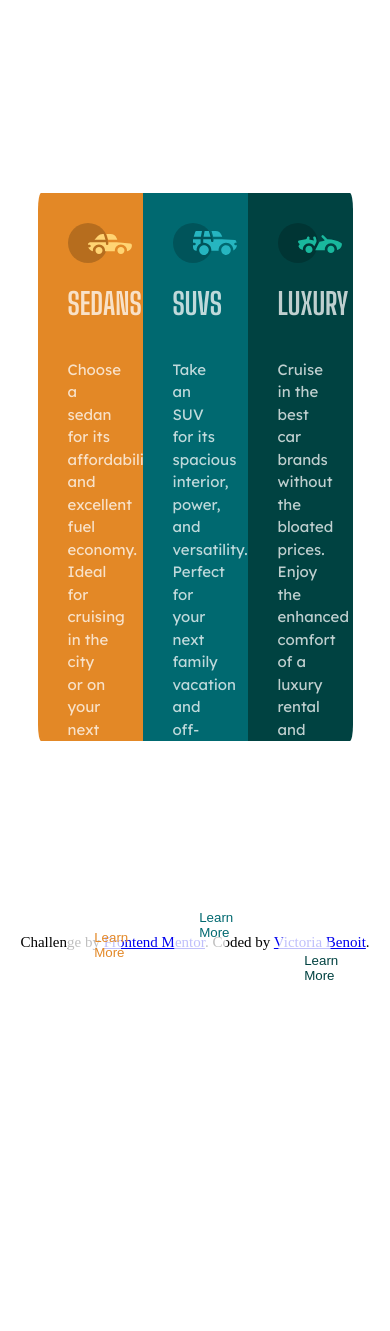
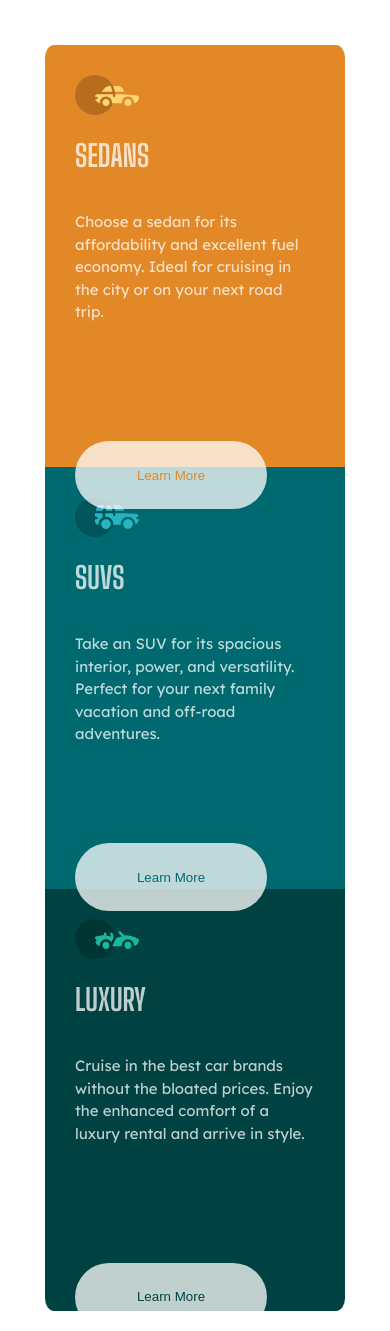
Before and after one commit to roseandlily33/3-Column-Component, a plain HTML site: page index.html in a window 390 px wide. Before the commit the page ends 1010 px from the top, so only its background shows below. Drawn offline with Linux system fonts and the light colour scheme.

Commit message:
@medias done 500 and 744

```diff
--- a/index.html
+++ b/index.html
@@ -41,9 +41,6 @@
 
 
 
-  <div class="attribution">
-    Challenge by <a href="https://www.frontendmentor.io?ref=challenge" target="_blank">Frontend Mentor</a>.
-    Coded by <a href="https://github.com/roseandlily33/3-Column-Component">Victoria Benoit</a>.
-  </div>
+
 </body>
 </html>
--- a/style.css
+++ b/style.css
@@ -93,6 +93,45 @@ button:hover{
  #div3 button{
     color: var(--Verydarkcyan);
 }
-.attribution{
-    text-align: center;
+
+
+@media screen and (max-width: 500px){
+    main{
+        display: block;
+
+    }
+    #div1, #div2, #div3{
+        display: block;
+        width: 100%;
+        height: 70%;
+
+    }
+    #div1 {
+        border-top-right-radius: 3%;
+        border-bottom-left-radius: 0%;
+    }
+    #div3{
+        border-bottom-left-radius: 3%;
+        border-top-right-radius: 0%;
+    }
+
 }
+@media screen and (max-width: 744px){
+    main{
+        display: block;
+    }
+    #div1, #div2, #div3{
+        display: block;
+        width: 100%;
+        height: 50%;
+    }
+    #div1 {
+        border-top-right-radius: 3%;
+        border-bottom-left-radius: 0%;
+    }
+    #div3{
+        border-bottom-left-radius: 3%;
+        border-top-right-radius: 0%;
+    }
+
+}
```
